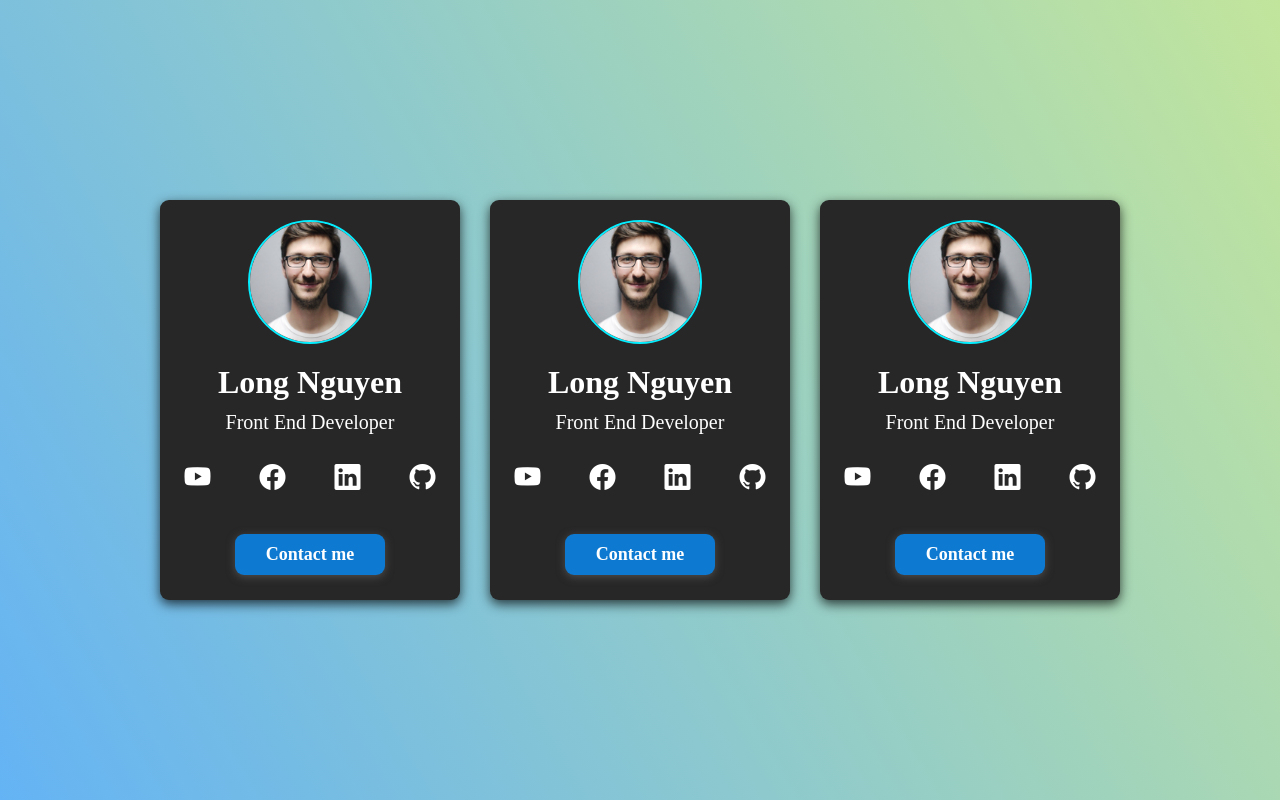
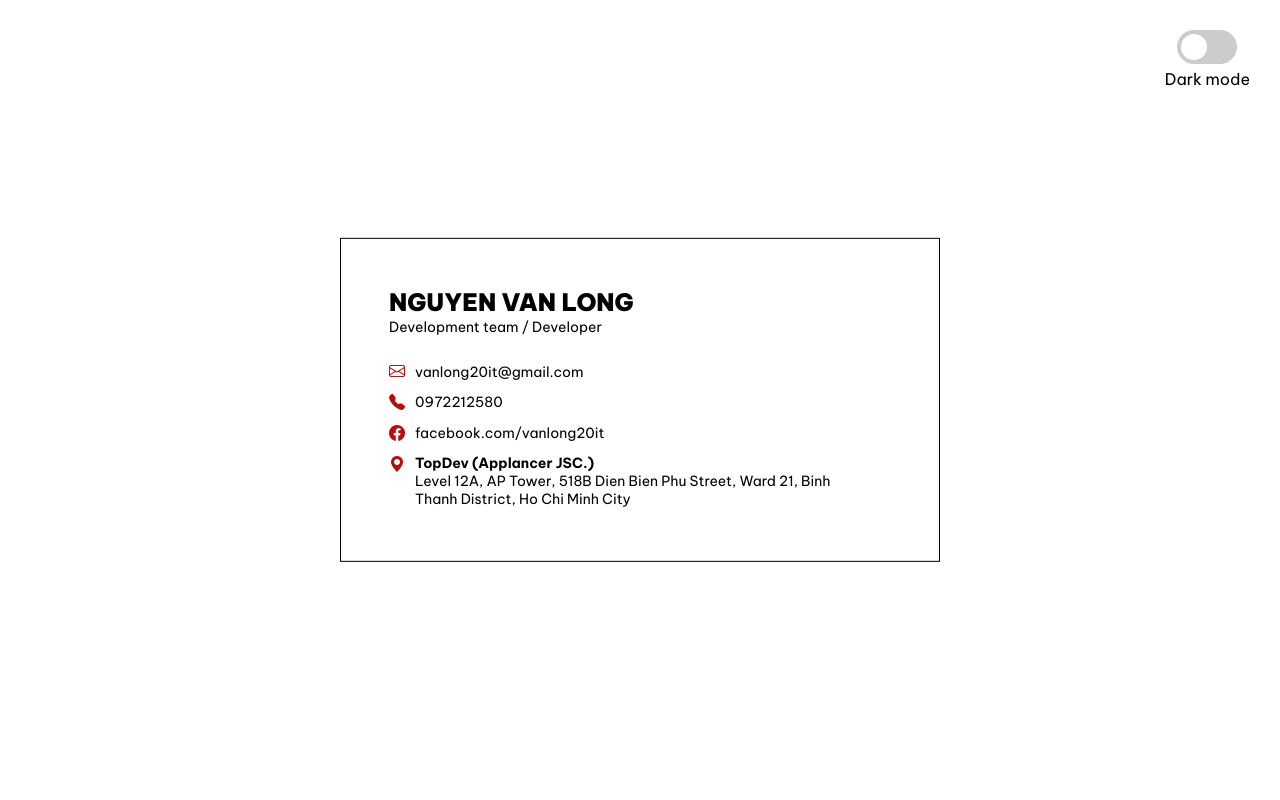
Before and after one commit to vanlong20it/card-info, a plain HTML site: page index.html in a window 1280 px wide. Drawn offline with nearby package versions, Linux system fonts and the light colour scheme.

Commit message:
Create card info

```diff
--- /dev/null
+++ b/assets/js/app.js
@@ -0,0 +1,11 @@
+document.addEventListener("DOMContentLoaded", () => {
+    const darkMode = document.getElementById("dark-mode");
+    darkMode.addEventListener("click", (e) => {
+        console.log(darkMode.checked);
+        if (darkMode.checked) {
+            document.body.classList.add("dark");
+        } else {
+            document.body.classList.remove("dark");
+        }
+    });
+});
--- a/assets/styles/index.css
+++ b/assets/styles/index.css
@@ -1,102 +1,245 @@
+*,
+*::before,
+*::after {
+    box-sizing: border-box;
+}
 * {
-    box-sizing: border-box;
-    padding: 0;
     margin: 0;
 }
 
+html,
 body {
-    font-family: serif;
-    height: 100vh;
-    gap:30px;
-    justify-content: center;
-    display: flex;
-    background-image: linear-gradient(60deg, #64b3f4 0%, #c2e59c 100%);
+    height: 100%;
+}
+body {
+    line-height: 1.3;
+    -webkit-font-smoothing: antialiased;
+    -webkit-tap-highlight-color: rgba(0, 0, 0, 0);
+}
+
+img,
+picture,
+video,
+canvas,
+svg {
+    display: block;
+    max-width: 100%;
+}
+input,
+button,
+textarea,
+select {
+    font: inherit;
+    outline: none;
+    border: none;
+}
+p,
+h1,
+h2,
+h3,
+h4,
+h5,
+h6 {
+    overflow-wrap: break-word;
+}
+* {
+    margin: 0;
+    padding: 0;
+    box-sizing: border-box;
+}
+
+html {
+    font-family: "Be Vietnam Pro", sans-serif;
+    font-size: 16px;
+}
+
+::selection {
+    background-color: orange;
+}
+
+:root {
+    --dark: #000;
+    --light: #fff;
+}
+
+body {
+    transition: all .3s ease-out;
+    color: var(--dark);
+    background-color: var(--light);
+}
+
+body.dark {
+    --light: #000;
+    --dark: #fff;
 }
 
 .card {
-    box-shadow: rgba(0, 0, 0, 0.726) 0px 4px 12px;
-    border-radius: 9px;
-    margin-top: 200px;
-    width: 300px;
-    overflow: hidden;
-    height: 400px;
-    background-color: rgb(39, 39, 39);
+    position: fixed;
+    top: 50%;
+    left: 50%;
+    transform: translate(-50%, -50%);
+    width: 600px;
+    border: solid 1px var(--dark);
 }
 
-.card .card--img {
-    width: 124px;
-    height: 124px;
-    border-radius: 50%;
+.card--relative {
+    transition: all 0.3s ease-out;
     overflow: hidden;
-    border: solid 2px #04eeff;
-    margin: 0 auto;
-    margin-top: 20px;
-    transition: all 0.2s ease-out;
-}
-.card .card--img img {
-    object-fit: cover;
-    width: 100%;
-    height: 100%;
-    transition: all 0.2s ease-out;
+    padding: 3rem 5rem 3rem 3rem;
+    position: relative;
 }
 
-.card .card--img:hover {
-    margin-top: 0;
-    width: 100%;
-    height: 100%;
-    border: none;
-    border-radius: 0px;
+.card--relative:hover::after {
+    top: 14%;
+    left: 51%;
 }
 
-.card .name {
-    font-size: 32px;
-    color: #fff;
-    text-align: center;
+.card--relative:hover::before {
+    bottom: 50%;
+    right: 62%;
+}
+
+.card--relative::after {
+    position: absolute;
+    transition: cubic-bezier(0.175, 0.885, 0.32, 1.275) 0.5s all;
+    content: "";
+    width: 600px;
+    height: 600px;
+    top: 100%;
+    left: 100%;
+    border-radius: 100rem;
+    background-color: #b80d0d30;
+}
+
+.card--relative::before {
+    position: absolute;
+    transition: all 0.6s cubic-bezier(0.23, 1, 0.32, 1);
+    content: "";
+    width: 600px;
+    height: 600px;
+    bottom: 100%;
+    right: 100%;
+    border-radius: 100rem;
+    background-color: #b80d0d30;
+}
+
+.card__name {
+    font-size: 24px;
+    text-transform: uppercase;
+    font-weight: 900;
+}
+
+.card__job {
+    font-size: 14px;
+    font-weight: 400;
+}
+.card__contact--list {
+    list-style: none;
     margin-top: 20px;
 }
 
-.card .job {
-    margin-top: 10px;
-    text-align: center;
-    color: #fff;
-    font-size: 20px;
+.list__item {
+    display: flex;
+    align-items: center;
+    gap: 10px;
+    padding: 5px 0px;
 }
 
-.card ul {
-    margin-top: 30px;
-    display: flex;
-    list-style: none;
-    align-items: center;
-    justify-content: space-around;
+.list__item .icon {
+    color: #b80d0d;
 }
 
-.card ul .social-link {
-    text-decoration: none;
-    color: #fff;
-    transition: all 0.2s ease-out;
-    font-size: 26px;
+.list__item .list__item--detail {
+    font-size: 14px;
+    font-weight: 400;
 }
-.card ul .social-link:hover {
-    color: #0d5fa3;
+
+.list__item .list__item--wrapper {
+    display: flex;
+    gap: 10px;
 }
-.text-center {
+
+.list__item:last-child {
+    align-items: flex-start;
+    flex-direction: column;
+    gap: 0;
+}
+
+.list__item .list__item--description {
+    font-size: 14px;
+    font-weight: 400;
+}
+
+.dark--mode {
     text-align: center;
+    position: fixed;
+    top: 30px;
+    right: 30px;
 }
-.card .contact-link {
-    border-radius: 9px;
-    margin-top: 40px;
-    text-decoration: none;
+
+.dark--mode .description {
+    margin-top: 5px;
+}
+
+/* The switch - the box around the slider */
+.switch {
+    position: relative;
     display: inline-block;
-    min-width: 150px;
-    font-size: 18px;
-    padding: 10px 20px;
-    font-weight: 600;
-    color: white;
-    background-color: #0d79d1;
-    box-shadow: rgba(99, 99, 99, 0.658) 0px 2px 8px 0px;
-    transition: all 0.2s ease-out;
-    text-align: center;
+    width: 60px;
+    height: 34px;
 }
-.card .contact-link:hover {
-    background-color: #0d5fa3;
+
+/* Hide default HTML checkbox */
+.switch input {
+    opacity: 0;
+    width: 0;
+    height: 0;
 }
+
+/* The slider */
+.slider {
+    position: absolute;
+    cursor: pointer;
+    top: 0;
+    left: 0;
+    right: 0;
+    bottom: 0;
+    background-color: #ccc;
+    -webkit-transition: 0.4s;
+    transition: 0.4s;
+}
+
+.slider:before {
+    position: absolute;
+    content: "";
+    height: 26px;
+    width: 26px;
+    left: 4px;
+    bottom: 4px;
+    background-color: white;
+    -webkit-transition: 0.4s;
+    transition: 0.4s;
+}
+
+input:checked + .slider {
+    background-color: #2196f3;
+}
+
+input:focus + .slider {
+    box-shadow: 0 0 1px #2196f3;
+}
+
+input:checked + .slider:before {
+    -webkit-transform: translateX(26px);
+    -ms-transform: translateX(26px);
+    transform: translateX(26px);
+}
+
+/* Rounded sliders */
+.slider.round {
+    border-radius: 34px;
+}
+
+.slider.round:before {
+    border-radius: 50%;
+}
--- a/index.html
+++ b/index.html
@@ -5,95 +5,77 @@
     <meta charset="UTF-8">
     <meta http-equiv="X-UA-Compatible" content="IE=edge">
     <meta name="viewport" content="width=device-width, initial-scale=1.0">
-    <title>Card info</title>
-    <link rel="stylesheet" href="https://cdn.jsdelivr.net/npm/bootstrap-icons@1.7.1/font/bootstrap-icons.css">
+    <title>Long Nguyễn</title>
+    <link rel="preconnect" href="https://fonts.googleapis.com">
+    <link rel="preconnect" href="https://fonts.gstatic.com" crossorigin>
+    <link
+        href="https://fonts.googleapis.com/css2?family=Be+Vietnam+Pro:ital,wght@0,100;0,200;0,300;0,400;0,500;0,600;0,700;0,800;0,900;1,100;1,200;1,300;1,400;1,500;1,600;1,700;1,800;1,900&display=swap"
+        rel="stylesheet">
+    <link rel="stylesheet" href="https://cdn.jsdelivr.net/npm/bootstrap-icons@1.8.1/font/bootstrap-icons.css">
     <link rel="stylesheet" href="./assets/styles/index.css">
 </head>
 
 <body>
+    <div class="dark--mode">
+        <label class="switch">
+            <input type="checkbox" id="dark-mode" name="dark-mode">
+            <span class="slider round"></span>
+        </label>
+        <p class="description">Dark mode</p>
+    </div>
+
     <div class="card">
-        <div class="card--img">
-            <img src="./assets/images/person.jpg" alt="">
+        <div class="card--relative">
+            <h1 class="card__name">
+                Nguyen Van Long
+            </h1>
+            <h2 class="card__job">Development team / Developer</h2>
+            <ul class="card__contact--list">
+                <li class="list__item">
+                    <div class="icon">
+                        <i class="bi bi-envelope"></i>
                     </div>
-        <h3 class="name">Long Nguyen</h3>
-        <p class="job">Front End Developer</p>
-        <ul>
-            <li>
-                <a href="/" class="social-link"><i class="bi bi-youtube"></i>
-                </a>
+                    <h3 class="list__item--detail">
+                        vanlong20it@gmail.com
+                    </h3>
                 </li>
-            <li>
-                <a href="/" class="social-link">
+                <li class="list__item">
+                    <div class="icon">
+                        <i class="bi bi-telephone-fill"></i>
+                    </div>
+                    <h3 class="list__item--detail">
+                        0972212580
+                    </h3>
+                </li>
+                <li class="list__item">
+                    <div class="icon">
                         <i class="bi bi-facebook"></i>
-                </a>
+                    </div>
+                    <h3 class="list__item--detail">
+                        facebook.com/vanlong20it
+                    </h3>
                 </li>
-            <li>
-                <a href="/" class="social-link"><i class="bi bi-linkedin"></i></a>
-            </li>
-            <li>
-                <a href="/" class="social-link"><i class="bi bi-github"></i></a>
+                <li class="list__item">
+                    <div class="list__item--wrapper">
+                        <div class="icon">
+                            <i class="bi bi-geo-alt-fill"></i>
+                        </div>
+                        <div class="right__item">
+                            <h3 class="list__item--detail">
+                                <strong>TopDev (Applancer JSC.)</strong>
+                            </h3>
+                            <p class="list__item--description">
+                                Level 12A, AP Tower, 518B Dien Bien Phu Street, Ward 21, Binh Thanh District, Ho Chi
+                                Minh
+                                City
+                            </p>
+                        </div>
+                    </div>
                 </li>
             </ul>
-        <div class="text-center">
-            <a href="/" class="contact-link">Contact me</a>
         </div>
     </div>
-    <div class="card">
-        <div class="card--img">
-            <img src="./assets/images/person.jpg" alt="">
-        </div>
-        <h3 class="name">Long Nguyen</h3>
-        <p class="job">Front End Developer</p>
-        <ul>
-            <li>
-                <a href="/" class="social-link"><i class="bi bi-youtube"></i>
-                </a>
-            </li>
-            <li>
-                <a href="https://www.facebook.com/vanlong20it/" class="social-link">
-                    <i class="bi bi-facebook"></i>
-                </a>
-            </li>
-            <li>
-                <a href="https://www.linkedin.com/in/vanlong20it/" class="social-link">
-                    <i class="bi bi-linkedin"></i>
-                </a>
-            </li>
-            <li>
-                <a href="https://github.com/vanlong20it" class="social-link"><i class="bi bi-github"></i></a>
-            </li>
-        </ul>
-        <div class="text-center">
-            <a href="/" class="contact-link">Contact me</a>
-        </div>
-    </div>
-    <div class="card">
-        <div class="card--img">
-            <img src="./assets/images/person.jpg" alt="">
-        </div>
-        <h3 class="name">Long Nguyen</h3>
-        <p class="job">Front End Developer</p>
-        <ul>
-            <li>
-                <a href="/" class="social-link"><i class="bi bi-youtube"></i>
-                </a>
-            </li>
-            <li>
-                <a href="/" class="social-link">
-                    <i class="bi bi-facebook"></i>
-                </a>
-            </li>
-            <li>
-                <a href="/" class="social-link"><i class="bi bi-linkedin"></i></a>
-            </li>
-            <li>
-                <a href="/" class="social-link"><i class="bi bi-github"></i></a>
-            </li>
-        </ul>
-        <div class="text-center">
-            <a href="/" class="contact-link">Contact me</a>
-        </div>
-    </div>
+    <script src="./assets/js/app.js"></script>
 </body>
 
 </html>
```
Lines whose indentation alone changed are shown as unchanged.
